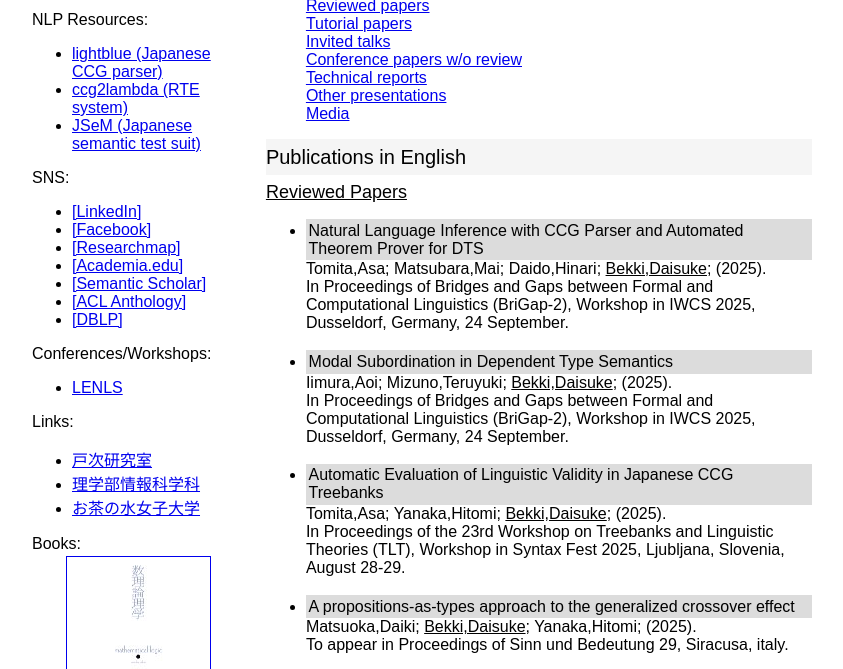
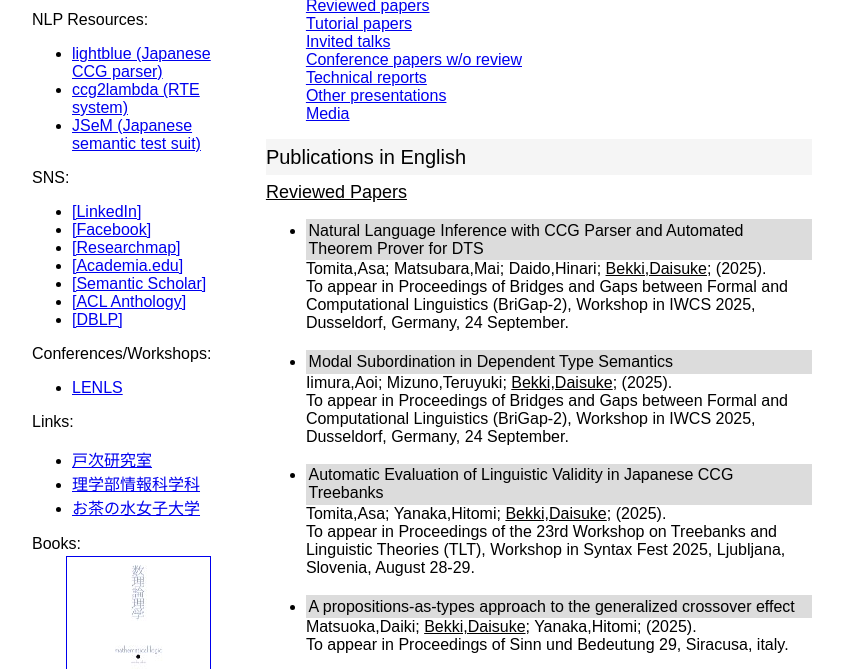
Before and after one commit to DaisukeBekki/DaisukeBekki.github.io, a plain HTML site: page publications.html in a window 1280 px wide. Shown: the part 431-1100 px from the top of the page, without its empty margins (218-1061 px from the left). Drawn offline with Linux system fonts and the light colour scheme.

Commit message:
minor fix

```diff
--- a/publications.html
+++ b/publications.html
@@ -76,17 +76,17 @@ dt {
 	      <u>Bekki,Daisuke</u>;
 
 
-	(2025).<br/>In Proceedings of Bridges and Gaps between Formal and Computational Linguistics (BriGap-2), Workshop in IWCS 2025, Dusseldorf, Germany, 24 September.</li><br/><li><div class="papertitle">Modal Subordination in Dependent Type Semantics</div>Iimura,Aoi;
+	(2025).<br/>To appear in Proceedings of Bridges and Gaps between Formal and Computational Linguistics (BriGap-2), Workshop in IWCS 2025, Dusseldorf, Germany, 24 September.</li><br/><li><div class="papertitle">Modal Subordination in Dependent Type Semantics</div>Iimura,Aoi;
 	      Mizuno,Teruyuki;
 	      <u>Bekki,Daisuke</u>;
 
 
-	(2025).<br/>In Proceedings of Bridges and Gaps between Formal and Computational Linguistics (BriGap-2), Workshop in IWCS 2025, Dusseldorf, Germany, 24 September.</li><br/><li><div class="papertitle">Automatic Evaluation of Linguistic Validity in Japanese CCG Treebanks</div>Tomita,Asa;
+	(2025).<br/>To appear in Proceedings of Bridges and Gaps between Formal and Computational Linguistics (BriGap-2), Workshop in IWCS 2025, Dusseldorf, Germany, 24 September.</li><br/><li><div class="papertitle">Automatic Evaluation of Linguistic Validity in Japanese CCG Treebanks</div>Tomita,Asa;
 	      Yanaka,Hitomi;
 	      <u>Bekki,Daisuke</u>;
 
 
-	(2025).<br/>In Proceedings of the 23rd Workshop on Treebanks and Linguistic Theories (TLT), Workshop in Syntax Fest 2025, Ljubljana, Slovenia, August 28-29.</li><br/><li><div class="papertitle">A propositions-as-types approach to the generalized crossover effect</div>Matsuoka,Daiki;
+	(2025).<br/>To appear in Proceedings of the 23rd Workshop on Treebanks and Linguistic Theories (TLT), Workshop in Syntax Fest 2025, Ljubljana, Slovenia, August 28-29.</li><br/><li><div class="papertitle">A propositions-as-types approach to the generalized crossover effect</div>Matsuoka,Daiki;
 	      <u>Bekki,Daisuke</u>;
 	      Yanaka,Hitomi;
 
```
